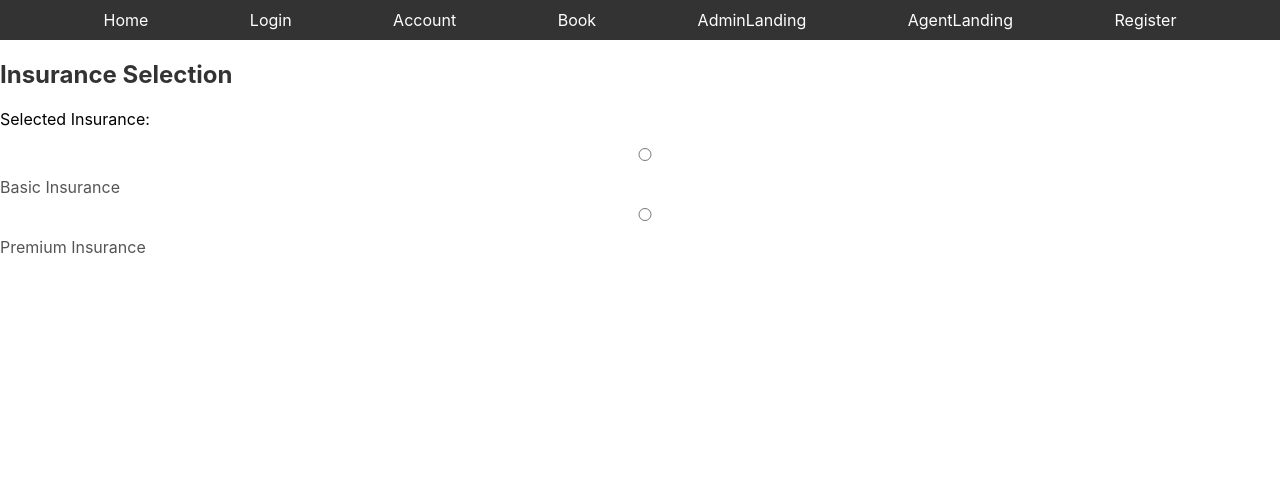
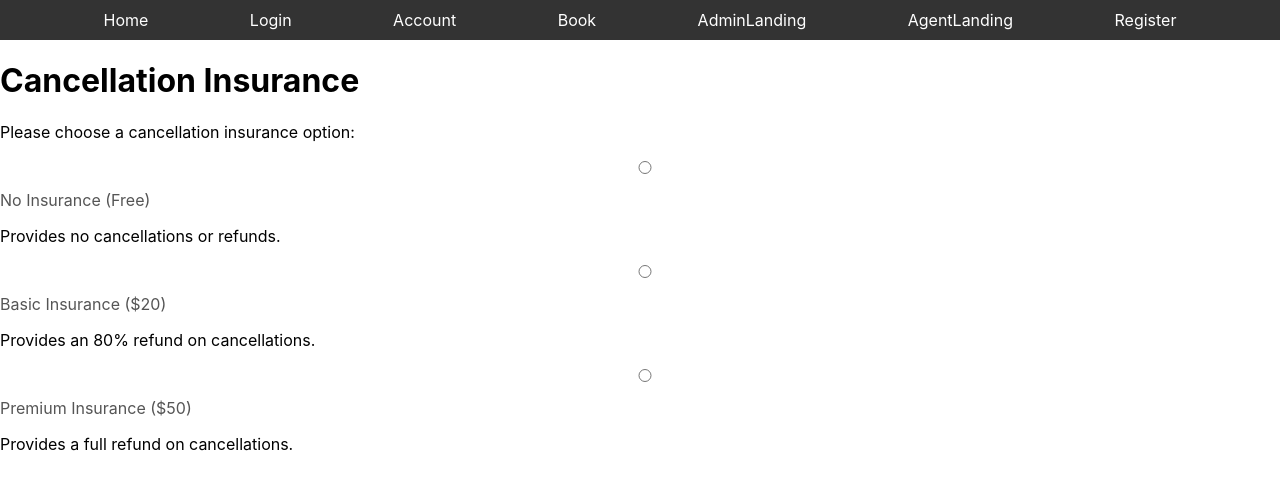
Before and after one commit to TheKenDoll/480TermProject, a React (Create React App) app in the folder frontend/: page /select-insurance in a window 1280 px wide. Shown: the top 490 px of the page. Built offline with nearby package versions, Linux system fonts and the light colour scheme.

Commit message:
insuranc update

```diff
--- a/frontend/src/components/bookings/SelectInsurance.js
+++ b/frontend/src/components/bookings/SelectInsurance.js
@@ -1,58 +1,69 @@
-// InsuranceSelection.js
+// CancellationInsurance.js
 import React, { useState } from 'react';
-import { useNavigate, useParams } from 'react-router-dom';
+import { useNavigate } from 'react-router-dom';
 
-const SelectInsurance = () => {
+const CancellationInsurance = () => {
+  const [selectedOption, setSelectedOption] = useState(null);
   const navigate = useNavigate();
-  const [selectedInsurance, setSelectedInsurance] = useState('');
 
-
-  const handleInsuranceSelection = (insurance) => {
-    // Handle insurance selection logic
-    setSelectedInsurance(insurance);
+  const handleOptionChange = (option) => {
+    setSelectedOption(option);
   };
 
   const handleProceedToPayment = () => {
-    // Add logic to proceed to payment screen
-    navigate('/payment');
+    // Navigate to "/checkout"
+    navigate('/checkout');
   };
 
   return (
     <div>
-      <h2>Insurance Selection</h2>
-      <p>Selected Insurance: {selectedInsurance}</p>
+      <h1>Cancellation Insurance</h1>
+      <p>Please choose a cancellation insurance option:</p>
 
-      {/* Fake insurance options */}
       <div>
         <label>
           <input
             type="radio"
-            value="basic"
-            checked={selectedInsurance === 'basic'}
-            onChange={() => handleInsuranceSelection('basic')}
+            value="noInsurance"
+            checked={selectedOption === 'noInsurance'}
+            onChange={() => handleOptionChange('noInsurance')}
           />
-          Basic Insurance
+          No Insurance (Free)
         </label>
+        <p>Provides no cancellations or refunds.</p>
       </div>
 
       <div>
         <label>
           <input
             type="radio"
-            value="premium"
-            checked={selectedInsurance === 'premium'}
-            onChange={() => handleInsuranceSelection('premium')}
+            value="basicInsurance"
+            checked={selectedOption === 'basicInsurance'}
+            onChange={() => handleOptionChange('basicInsurance')}
           />
-          Premium Insurance
+          Basic Insurance ($20)
         </label>
+        <p>Provides an 80% refund on cancellations.</p>
       </div>
 
-      {/* Button to proceed to payment screen */}
-      {selectedInsurance && (
+      <div>
+        <label>
+          <input
+            type="radio"
+            value="premiumInsurance"
+            checked={selectedOption === 'premiumInsurance'}
+            onChange={() => handleOptionChange('premiumInsurance')}
+          />
+          Premium Insurance ($50)
+        </label>
+        <p>Provides a full refund on cancellations.</p>
+      </div>
+
+      {selectedOption && (
         <button onClick={handleProceedToPayment}>Proceed to Payment</button>
       )}
     </div>
   );
 };
 
-export default SelectInsurance;
+export default CancellationInsurance;
```
